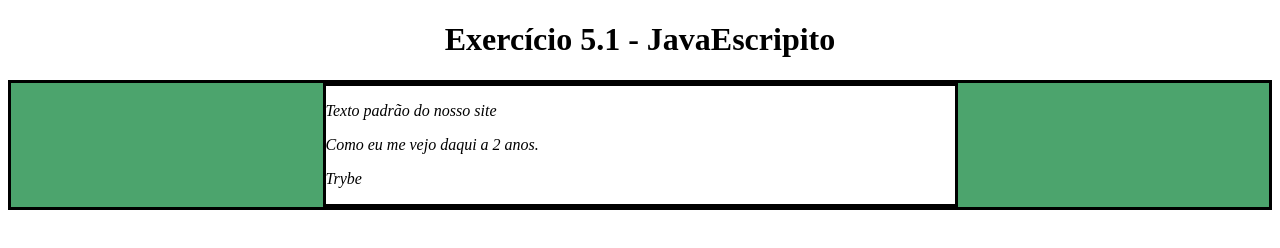
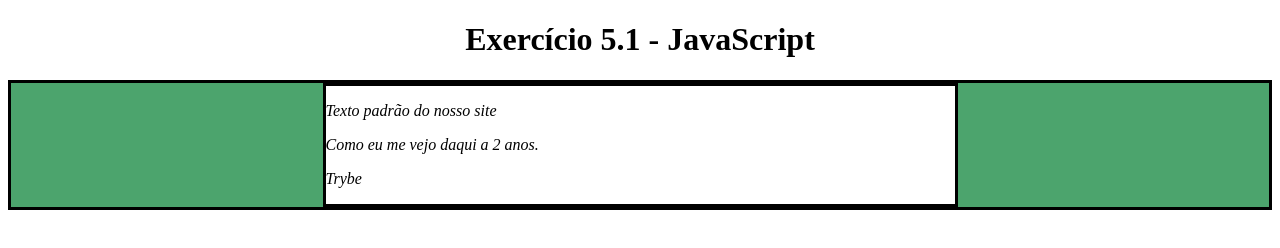
Before and after one commit to VirginiaArruda/trybe-exercises, a plain HTML site: page bloco_5/dia_1/exercícios/exercício1.html in a window 1280 px wide. Drawn offline with Linux system fonts and the light colour scheme.

Commit message:
Adiciona exercicio 4

```diff
--- a/bloco_5/dia_1/exercícios/exercício1.html
+++ b/bloco_5/dia_1/exercícios/exercício1.html
@@ -49,6 +49,9 @@
        let centerContent2 = document.getElementsByClassName("center-content")
        centerContent2[0].style.backgroundColor = "white";
 
+       let title = document.getElementsByTagName("h1");
+       title[0].innerText = "Exercício 5.1 - JavaScript"
+
 
 
 
```
